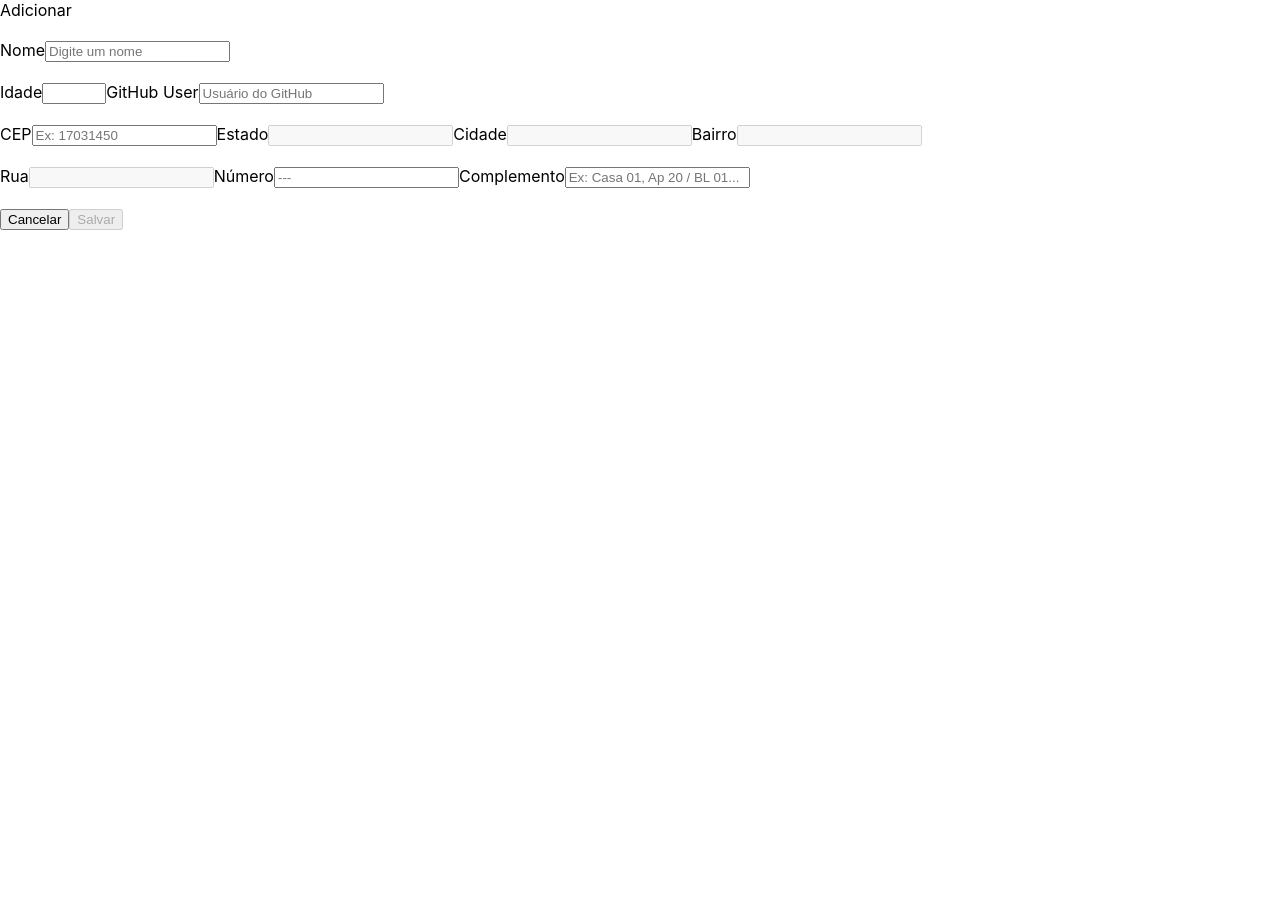
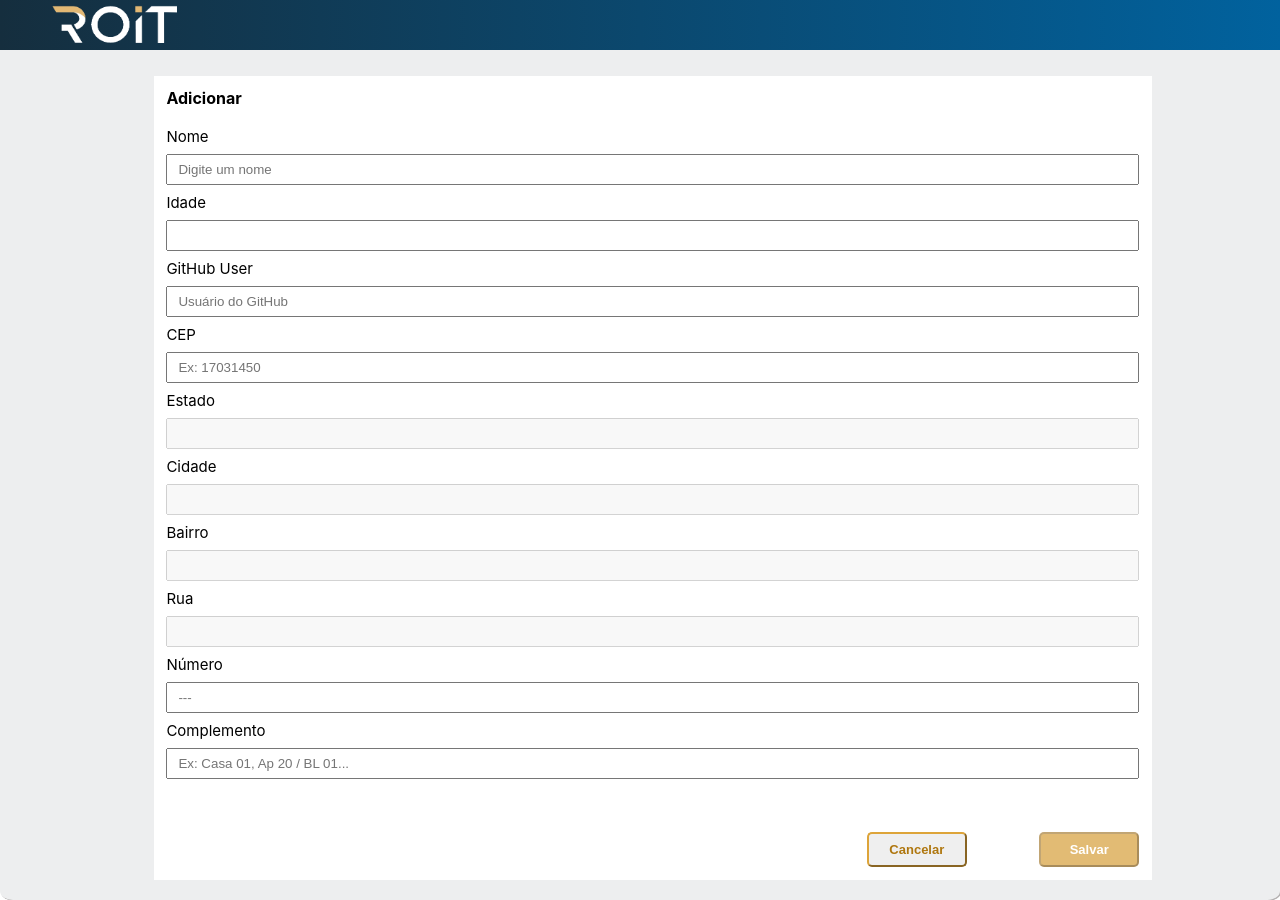
Before and after one commit to Vitor8/riot-front-end, a React (Create React App) app: page /cadastrar in a window 1280 px wide. Before the commit the page ends 800 px from the top, so only its background shows below. Built offline with nearby package versions, Linux system fonts and the light colour scheme.

Commit message:
Adiciona CSS página de Adicionar

```diff
--- a/src/components/RegisterForm.js
+++ b/src/components/RegisterForm.js
@@ -1,15 +1,17 @@
 import React from 'react';
+import '../css/Cadastrar.css';
 
 function RegisterForm({ name, age, gitHubUser, number, complement, messageInvalidCep, messageInvalidGitHubUser,
   messageUserAlreadyRegistered, setName, setAge, setGitHubUser, setNumber, setComplement, getDataCEP, state, city, district, street }) {
 
   return (
-    <div>
-      <label>Adicionar</label>
+    <div className="register-content">
+      <label className="register-title">Adicionar</label>
 
       <br /><br />
+
       <div>
-        <label htmlFor="input-name">Nome</label>
+        <label htmlFor="input-name">Nome</label> <br />
         <input
           id="input-name"
           type="text"
@@ -17,13 +19,14 @@ function RegisterForm({ name, age, gitHubUser, number, complement, messageInvali
           name="name"
           value={ name }
           data-testid="name-input"
+          className="input-text"
           onChange={(e) => setName(e.target.value)}
         />
       </div>
 
-      <br />
+
       <div>
-        <label htmlFor="input-age">Idade</label>
+        <label htmlFor="input-age">Idade</label> <br/>
         <input
           type="number"
           id="input-age"
@@ -32,10 +35,11 @@ function RegisterForm({ name, age, gitHubUser, number, complement, messageInvali
           max="150"
           value={ age }
           data-testid="age-input"
+          className="input-text"
           onChange={(e) => setAge(e.target.value)}
-        />
+        /> <br/>
 
-        <label htmlFor="input-github-user">GitHub User</label>
+        <label htmlFor="input-github-user">GitHub User</label> <br/>
         <input
           type="text"
           id="input-github-user"
@@ -43,65 +47,69 @@ function RegisterForm({ name, age, gitHubUser, number, complement, messageInvali
           placeholder="Usuário do GitHub"
           value={ gitHubUser }
           data-testid="github-input"
+          className="input-text"
           onChange={(e) => setGitHubUser(e.target.value)}
         />
       </div>
 
-      <br />
       <div>
-        <label htmlFor="input-cep">CEP</label>
+        <label htmlFor="input-cep">CEP</label> <br/>
         <input
           type="text"
           id="input-cep"
           onChange={ (e) => getDataCEP(e.target.value) }
           placeholder="Ex: 17031450"
           data-testid="cep-input"
-        />
+          className="input-text"
+        /> <br/>
 
-        <label htmlFor="input-estado">Estado</label>
+        <label htmlFor="input-estado">Estado</label> <br />
         <input
           type="text"
           id="input-estado"
           value={ state }
           name="state"
           data-testid="state-input"
+          className="input-text"
           disabled={true}
-        />
+        /> <br/>
 
-        <label htmlFor="input-cidade">Cidade</label>
+        <label htmlFor="input-cidade">Cidade</label> <br />
         <input
           type="text"
           id="input-cidade"
           value={ city }
           name="city"
           data-testid="city-input"
+          className="input-text"
           disabled={true}
-        />
+        /> <br />
 
-        <label htmlFor="input-bairro">Bairro</label>
+        <label htmlFor="input-bairro">Bairro</label> <br />
         <input
           type="text"
           id="input-bairro"
           value={ district }
           name="district"
           data-testid="district-input"
+          className="input-text"
           disabled={true}
         />
       </div>
 
-      <br />
       <div>
-        <label htmlFor="input-rua">Rua</label>
+        <label htmlFor="input-rua">Rua</label> <br />
         <input
           type="text"
           id="input-rua"
           value={ street }
           name="street"
           data-testid="street-input"
+          className="input-text"
           disabled={true}
-        />
+        /> <br/>
 
-        <label htmlFor="input-rua-número">Número</label>
+        <label htmlFor="input-rua-número">Número</label> <br />
         <input
           type="text"
           id="input-rua-número"
@@ -109,10 +117,11 @@ function RegisterForm({ name, age, gitHubUser, number, complement, messageInvali
           value={ number }
           placeholder="---"
           data-testid="number-input"
+          className="input-text"
           onChange={ (e) => setNumber(e.target.value)}
-        />
+        /> <br />
 
-        <label htmlFor="input-complemento">Complemento</label>
+        <label htmlFor="input-complemento">Complemento</label> <br />
         <input
           type="text"
           id="input-complemento"
@@ -120,14 +129,15 @@ function RegisterForm({ name, age, gitHubUser, number, complement, messageInvali
           value={ complement }
           placeholder="Ex: Casa 01, Ap 20 / BL 01..."
           data-testid="complement-input"
+          className="input-text"
           onChange={ (e) => setComplement(e.target.value) }
         />
       </div>
 
       <br />
-      { messageInvalidCep && <p>CEP não encontrado</p> }
-      { messageInvalidGitHubUser && <p>GitHub User não encontrado</p> }
-      { messageUserAlreadyRegistered && <p>GitHub User já registrado</p> }
+      { messageInvalidCep && <p className="warning-text">CEP não encontrado</p> }
+      { messageInvalidGitHubUser && <p className="warning-text">GitHub User não encontrado</p> }
+      { messageUserAlreadyRegistered && <p className="warning-text">GitHub User já registrado</p> }
     </div>
   );
 }
--- /dev/null
+++ b/src/css/Cadastrar.css
@@ -0,0 +1,74 @@
+.register-page {
+  border-radius: 1%;
+  box-shadow: 1px 1px rgb(180, 177, 177);
+  height: 900px;
+  font-size: 15px;
+  background-color: rgb(237,238,239);
+}
+
+.register-content {
+  background-color: white;
+  padding: 1%;
+  margin-top: 2%;
+  margin-left: 12%;
+  margin-right: 10%;
+}
+
+.register-title {
+  font-size: 16px;
+  font-weight: bold;
+}
+
+.input-text {
+  width: 100%;
+  padding: 6px 10px;
+  margin: 8px 0;
+  box-sizing: border-box;
+}
+
+.buttons-container {
+  background-color: white;
+  padding: 1%;
+  margin-left: 12%;
+  margin-right: 10%;
+}
+
+.button-cancel {
+  border-color: #dda439;
+  color: #af770f;
+  padding: 8px 20px;
+  text-align: center;
+  text-decoration: none;
+  display: inline-block;
+  font-size: 13px;
+  font-weight: bold;
+  border-radius: 5px;
+  width: 100px;
+  margin-left: 72%;
+}
+
+.button-cancel:hover {
+  box-shadow: 1px 1px gray;
+}
+
+.button-save {
+  background-color: #E2BB74;
+  color: rgb(255, 255, 255);
+  padding: 8px 20px;
+  text-align: center;
+  text-decoration: none;
+  display: inline-block;
+  font-size: 13px;
+  font-weight: bold;
+  border-radius: 5px;
+  width: 100px;
+  margin-left: 1%;
+}
+
+.button-save:hover {
+  box-shadow: 1px 1px gray;
+}
+
+.warning-text {
+  color: red;
+}
--- a/src/css/Home.css
+++ b/src/css/Home.css
@@ -21,7 +21,7 @@
 }
 
 .button-register {
-  background-color: #E2BB74; /* Green */
+  background-color: #E2BB74;
   border: none;
   color: white;
   padding: 8px 20px;
--- a/src/pages/Cadastrar.js
+++ b/src/pages/Cadastrar.js
@@ -2,6 +2,9 @@ import React, { useState, useEffect } from 'react';
 import { Navigate } from 'react-router-dom';
 import RegisterForm from '../components/RegisterForm';
 import { getCEP, getGitHub } from '../services/api';
+import Header from '../components/Header';
+
+import '../css/Cadastrar.css';
 
 function Cadastrar() {
   const [redirectToHomePage, setRedirectToHomePage] = useState(false);
@@ -129,7 +132,8 @@ function Cadastrar() {
   }
 
   return (
-    <div>
+    <div className="register-page">
+      <Header />
       <RegisterForm
         name={ name }
         age={ age }
@@ -151,14 +155,25 @@ function Cadastrar() {
         messageUserAlreadyRegistered={ messageUserAlreadyRegistered }
       />
 
-      <button onClick={ () =>  setRedirectToHomePage(true) }>Cancelar</button>
+    <div className="buttons-container">
+      <button
+        onClick={ () =>  setRedirectToHomePage(true) }
+        className="button-cancel"
+      >
+        Cancelar
+      </button>
+
       <button
         disabled={ disableSaveButton }
         onClick={ () => saveNewUser() }
         data-testid="save-button"
+        className="button-save"
       >
         Salvar
       </button>
+    </div>
+
+
       { redirectToHomePage ?  <Navigate to="/home" /> : null}
     </div>
   );
```
